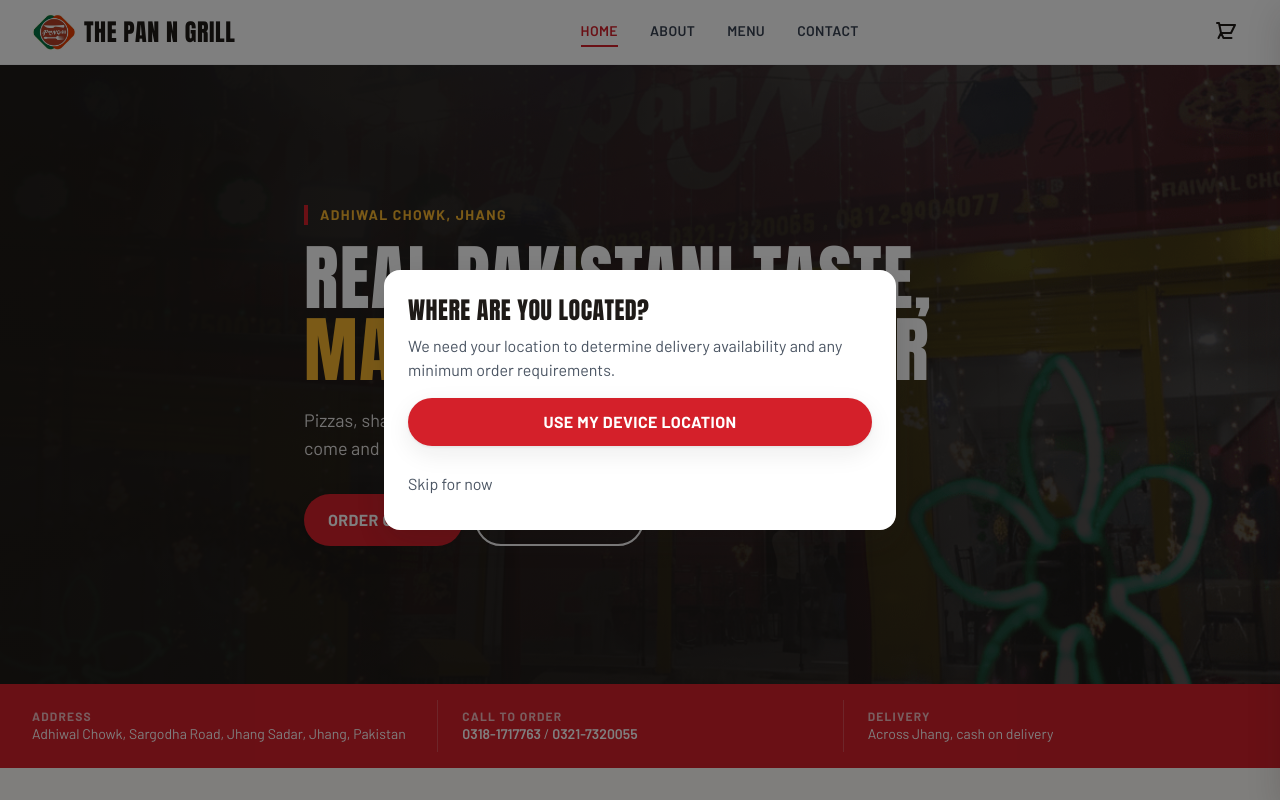
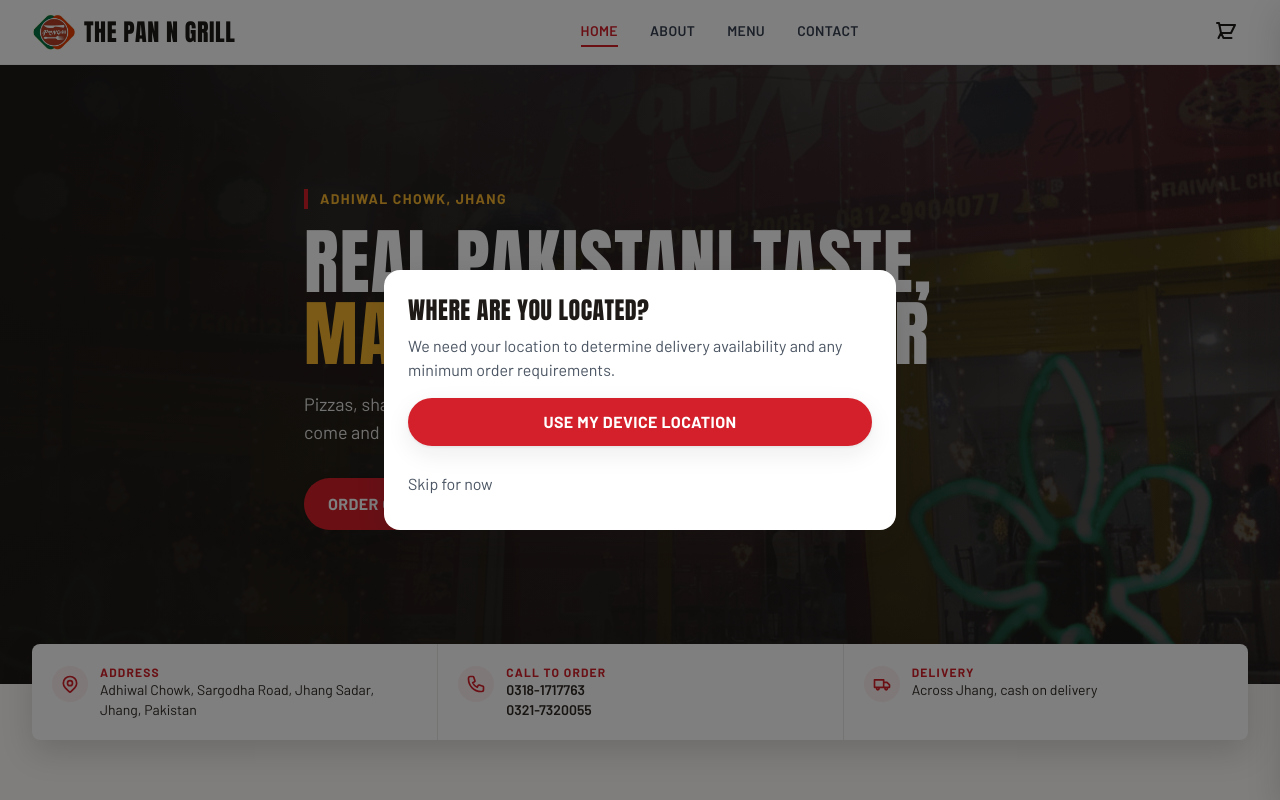
Before and after one commit to somansaeed1/The_Pan_N_Grill, a Next.js app in the folder frontend/: page / in a window 1280 px wide. Shown: the top 800 px of the page. Built offline with nearby package versions, Linux system fonts and the light colour scheme.

Commit message:
Remove ribbon dividers and turn the hero info strip into an overlapping card

```diff
--- a/frontend/app/globals.css
+++ b/frontend/app/globals.css
@@ -58,10 +58,6 @@
   .section-title {
     @apply text-4xl sm:text-5xl uppercase text-primary-900;
   }
-  .stripes {
-    height: 10px;
-    background: repeating-linear-gradient(90deg, #d4202a 0 24px, #faf1e1 24px 48px);
-  }
   .container-page {
     @apply mx-auto max-w-7xl px-4 sm:px-6 lg:px-8;
   }
--- a/frontend/app/menu/page.tsx
+++ b/frontend/app/menu/page.tsx
@@ -50,7 +50,6 @@
           </p>
         </div>
       </section>
-      <div className="stripes" aria-hidden="true" />
 
       <div className="menu-category-nav border-b bg-white shadow-sm">
         <div className="container-page space-y-3 py-3">
--- a/frontend/app/page.tsx
+++ b/frontend/app/page.tsx
@@ -7,6 +7,49 @@
   { id: 'special-shawarmas', name: 'Shawarmas', image: '/images/Shawarmas.jpg', blurb: 'Fresh and flavorful shawarmas made with premium ingredients' },
   { id: 'chorizo-burger', name: 'Burgers', image: '/images/Burgers.jpg', blurb: 'Juicy burgers with Pakistani spices and fresh toppings' },
   { id: 'fried-items', name: 'Fried Items', image: '/images/Fried.jpg', blurb: 'Crispy and delicious fried chicken and broast' },
+];
+
+const iconProps = { className: 'h-5 w-5', fill: 'none', stroke: 'currentColor', strokeWidth: 2, viewBox: '0 0 24 24', 'aria-hidden': true } as const;
+
+const INFO = [
+  {
+    label: 'Address',
+    icon: (
+      <svg {...iconProps}>
+        <path strokeLinecap="round" strokeLinejoin="round" d="M17.657 16.657L13.414 20.9a2 2 0 01-2.827 0l-4.244-4.243a8 8 0 1111.314 0z" />
+        <path strokeLinecap="round" strokeLinejoin="round" d="M15 11a3 3 0 11-6 0 3 3 0 016 0z" />
+      </svg>
+    ),
+    content: (
+      <>
+        {SITE.address[0]}, {SITE.address[1]}
+      </>
+    ),
+  },
+  {
+    label: 'Call to order',
+    icon: (
+      <svg {...iconProps}>
+        <path strokeLinecap="round" strokeLinejoin="round" d="M3 5a2 2 0 012-2h3.28a1 1 0 01.95.68l1.5 4.49a1 1 0 01-.5 1.21l-2.26 1.13a11 11 0 005.52 5.52l1.13-2.26a1 1 0 011.21-.5l4.49 1.5a1 1 0 01.68.95V19a2 2 0 01-2 2h-1C9.72 21 3 14.28 3 6V5z" />
+      </svg>
+    ),
+    content: (
+      <>
+        {SITE.phones.map((phone) => (
+          <a key={phone.href} href={phone.href} className="block font-semibold hover:text-primary-600">{phone.label}</a>
+        ))}
+      </>
+    ),
+  },
+  {
+    label: 'Delivery',
+    icon: (
+      <svg {...iconProps}>
+        <path strokeLinecap="round" strokeLinejoin="round" d="M3 7h11v9H3zM14 10h4l3 3v3h-7M7 19a1.5 1.5 0 100-3 1.5 1.5 0 000 3zM17 19a1.5 1.5 0 100-3 1.5 1.5 0 000 3z" />
+      </svg>
+    ),
+    content: <>Across Jhang, cash on delivery</>,
+  },
 ];
 
 export default function HomePage() {
@@ -23,7 +66,7 @@
         />
         <div className="absolute inset-0 -z-10 bg-primary-900/65 lg:bg-gradient-to-r lg:from-primary-900/95 lg:via-primary-900/70 lg:to-primary-900/10" />
 
-        <div className="container-page py-16">
+        <div className="container-page pb-24 pt-16">
           <p className="inline-block border-l-4 border-primary-600 pl-3 text-sm font-bold uppercase tracking-widest text-gold-400">
             Adhiwal Chowk, Jhang
           </p>
@@ -42,29 +85,23 @@
         </div>
       </section>
 
-      <div className="bg-primary-600 text-white">
-        <ul className="container-page grid divide-white/20 py-4 text-sm sm:grid-cols-3 sm:divide-x">
-          <li className="py-2 sm:px-6 sm:first:pl-0">
-            <span className="block text-xs font-bold uppercase tracking-widest text-white/70">Address</span>
-            {SITE.address[0]}, {SITE.address[1]}
-          </li>
-          <li className="py-2 sm:px-6">
-            <span className="block text-xs font-bold uppercase tracking-widest text-white/70">Call to order</span>
-            {SITE.phones.map((phone, i) => (
-              <span key={phone.href}>
-                {i > 0 && ' / '}
-                <a href={phone.href} className="font-semibold hover:underline">{phone.label}</a>
+      <div className="container-page relative z-10 -mt-10">
+        <ul className="grid divide-y divide-primary-900/10 rounded-lg bg-white shadow-lift sm:grid-cols-3 sm:divide-x sm:divide-y-0">
+          {INFO.map(({ label, icon, content }) => (
+            <li key={label} className="flex items-start gap-3 p-5">
+              <span className="mt-0.5 flex h-9 w-9 shrink-0 items-center justify-center rounded-full bg-primary-50 text-primary-600">
+                {icon}
               </span>
-            ))}
-          </li>
-          <li className="py-2 sm:px-6">
-            <span className="block text-xs font-bold uppercase tracking-widest text-white/70">Delivery</span>
-            Across Jhang, cash on delivery
-          </li>
+              <div className="text-sm text-primary-800">
+                <span className="block text-xs font-bold uppercase tracking-widest text-primary-600">{label}</span>
+                {content}
+              </div>
+            </li>
+          ))}
         </ul>
       </div>
 
-      <section className="py-16">
+      <section className="pb-16 pt-20">
         <div className="container-page">
           <div className="mx-auto max-w-2xl text-center">
             <h2 className="section-title">Our Specialties</h2>
--- a/frontend/components/Footer.tsx
+++ b/frontend/components/Footer.tsx
@@ -9,7 +9,6 @@
 export default function Footer() {
   return (
     <footer className="bg-primary-900 text-sm text-stone-300">
-      <div className="stripes" aria-hidden="true" />
 
       <div className="container-page grid gap-10 py-12 sm:grid-cols-2 lg:grid-cols-[1.4fr_1fr_1fr_1.2fr]">
         <div>
```
